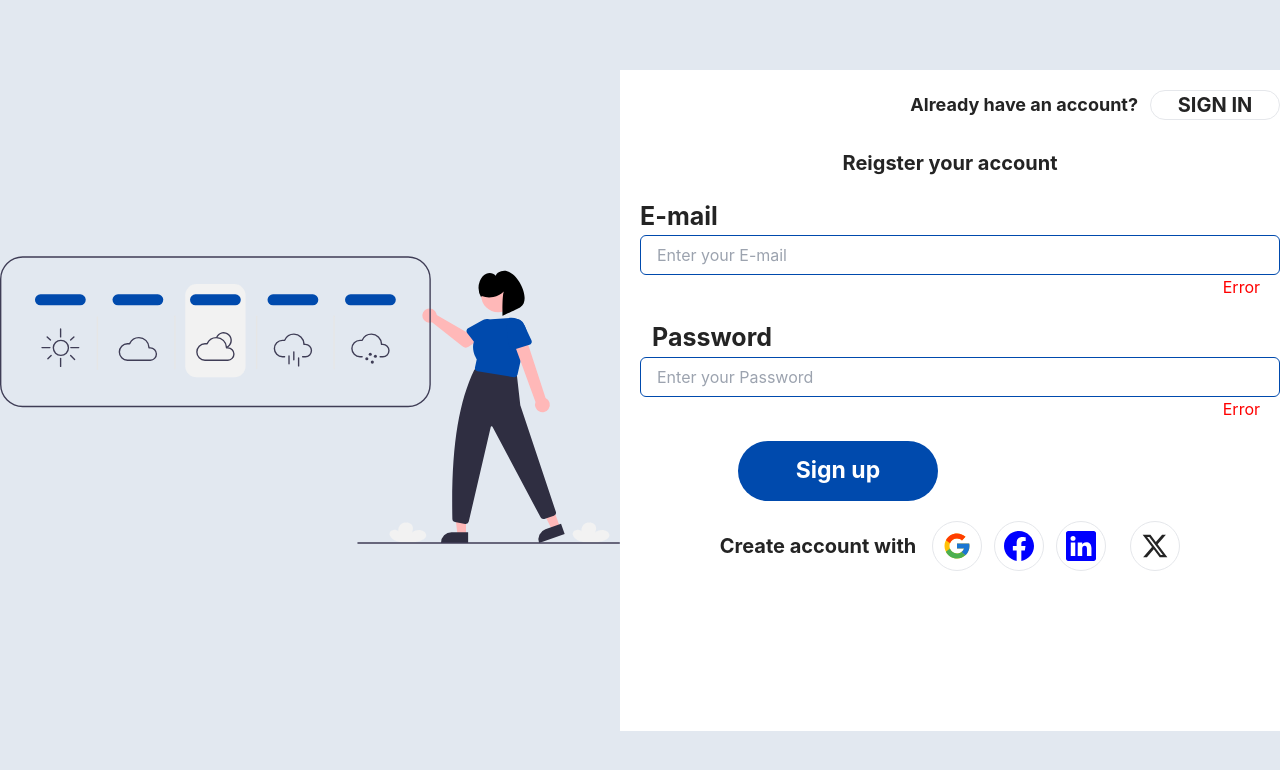
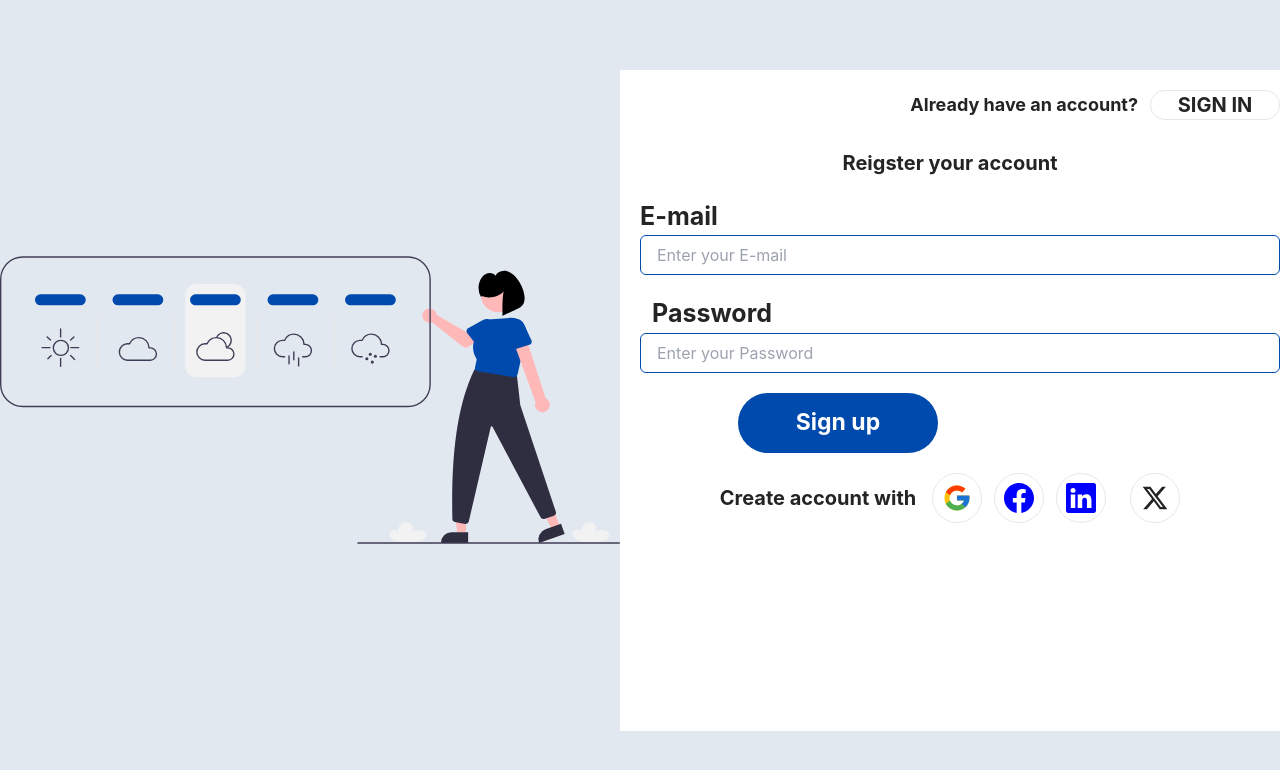
Before and after one commit to UchennaAustine/PLP-Hackathon-FE, a React (Vite) app: page /register in a window 1280 px wide. Shown: the top 770 px of the page. Built offline with nearby package versions, Linux system fonts and the light colour scheme.

Commit message:
onyedikachi

```diff
--- /dev/null
+++ b/src/declaration.d.ts
@@ -0,0 +1,3 @@
+/** @format */
+
+declare module "*";
--- a/src/pages/auth/Login.tsx
+++ b/src/pages/auth/Login.tsx
@@ -5,14 +5,31 @@ import { RiTwitterXFill } from "react-icons/ri";
 import { BsLinkedin } from "react-icons/bs";
 import imgs from "../../assets/undraw_weather_re_qsmd (1).svg";
 import { Link } from "react-router-dom";
+import { useForm } from "react-hook-form";
+import { yupResolver } from "@hookform/resolvers/yup";
+import * as yup from "yup";
 
 const Login = () => {
+  const Schema = yup.object({
+    email: yup.string().required().email(),
+    password: yup.string().required(),
+  });
+  const {
+    register,
+    handleSubmit,
+    formState: { errors },
+  } = useForm({
+    resolver: yupResolver(Schema),
+  });
+  const onSubmit = handleSubmit(async (data: any) => {
+    console.log(data);
+  });
   return (
     <div className="w-full h-[100vh] bg-slate-200 flex items-center justify-between">
       <div className="w-[699px] h-[661px]  flex items-center justify-center">
         <img src={imgs} alt="loading..." className="h-[300px]" />
       </div>
-      <div className="w-[665px] h-[661px] bg-white">
+      <div className="w-[665px] h-[661px] bg-white" onSubmit={onSubmit}>
         <div className="flex items-center justify-end mt-5">
           <span className="flex items-center justify-center text-[18px] font-bold">
             Don't have an account?
@@ -23,7 +40,7 @@ const Login = () => {
             </p>
           </Link>
         </div>
-        <div className="flex items-center justify-center flex-col mt-7">
+        <form className="flex items-center justify-center flex-col mt-7">
           <span className="text-[20px] font-bold">Welcome back Sign In</span>
           <div className="mt-5 pl-5">
             <span className="text-[25px] font-bold ">E-mail</span>
@@ -31,9 +48,11 @@ const Login = () => {
               type="text"
               placeholder="Enter your E-mail"
               className="outline-none w-[640px] h-[40px] bg-white border-[#004AAD] border pl-4 rounded-md"
+              required
+              {...register("email")}
             />
             <p className="flex items-center justify-end mr-5 text-[red]">
-              Error
+              {errors?.email?.message}
             </p>
           </div>
           <div className="mt-5 pl-5">
@@ -42,12 +61,17 @@ const Login = () => {
               type="text"
               placeholder="Enter your Password"
               className="outline-none w-[640px] h-[40px] bg-white border border-[#004AAD] rounded-md pl-4"
+              required
+              {...register("password")}
             />
             <p className="flex items-center justify-end mr-5 text-[red]">
-              Error
+              {errors?.password?.message}
             </p>
           </div>
-          <button className=" w-[200px] h-[60px] flex items-center justify-center bg-[#004AAD] rounded-full text-[23px] font-bold text-white mr-56 mt-5">
+          <button
+            className=" w-[200px] h-[60px] flex items-center justify-center bg-[#004AAD] rounded-full text-[23px] font-bold text-white mr-56 mt-5"
+            type="submit"
+          >
             Sign in
           </button>
           <div className="flex mt-5 items-center justify-center">
@@ -67,7 +91,7 @@ const Login = () => {
               <RiTwitterXFill size={30} />
             </p>
           </div>
-        </div>
+        </form>
       </div>
     </div>
   );
--- a/src/pages/auth/Register.tsx
+++ b/src/pages/auth/Register.tsx
@@ -6,14 +6,32 @@ import { RiTwitterXFill } from "react-icons/ri";
 import { BsLinkedin } from "react-icons/bs";
 import imgs from "../../assets/undraw_weather_re_qsmd (1).svg";
 import { Link } from "react-router-dom";
+import { useForm } from "react-hook-form";
+import { yupResolver } from "@hookform/resolvers/yup";
+import * as yup from "yup";
+const Register = () => {
+  const Schema = yup.object({
+    email: yup.string().required().email(),
+    password: yup.string().required(),
+  });
 
-const Register = () => {
+  const {
+    register,
+    handleSubmit,
+    formState: { errors },
+  } = useForm({
+    resolver: yupResolver(Schema),
+  });
+  const onSubmit = handleSubmit(async (data: any) => {
+    console.log(data);
+  });
+
   return (
     <div className="w-full h-[100vh] bg-slate-200 flex items-center justify-between">
       <div className="w-[699px] h-[661px]  flex items-center justify-center">
         <img src={imgs} alt="loading..." className="h-[300px]" />
       </div>
-      <div className="w-[665px] h-[661px] bg-white">
+      <div className="w-[665px] h-[661px] bg-white" onSubmit={onSubmit}>
         <div className="flex items-center justify-end mt-5">
           <span className="flex items-center justify-center text-[18px] font-bold">
             Already have an account?
@@ -24,7 +42,7 @@ const Register = () => {
             </p>
           </Link>
         </div>
-        <div className="flex items-center justify-center flex-col mt-7">
+        <form className="flex items-center justify-center flex-col mt-7">
           <span className="text-[20px] font-bold">Reigster your account</span>
           <div className="mt-5 pl-5">
             <span className="text-[25px] font-bold ">E-mail</span>
@@ -32,10 +50,12 @@ const Register = () => {
               type="text"
               placeholder="Enter your E-mail"
               className="outline-none w-[640px] h-[40px] bg-white border-[#004AAD] border pl-4 rounded-md"
+              required
+              {...register("email")}
             />
-            <p className="flex items-center justify-end mr-5 text-[red]">
-              Error
-            </p>
+            <span className="text-[red] flex items-center justify-end">
+              {errors?.email?.message}
+            </span>
           </div>
           <div className="mt-5 pl-5">
             <span className="text-[25px] font-bold pl-3">Password</span>
@@ -43,12 +63,17 @@ const Register = () => {
               type="text"
               placeholder="Enter your Password"
               className="outline-none w-[640px] h-[40px] bg-white border border-[#004AAD] rounded-md pl-4"
+              required
+              {...register("password")}
             />
-            <p className="flex items-center justify-end mr-5 text-[red]">
-              Error
-            </p>
+            <span className="text-[red] flex items-center justify-end">
+              {errors?.password?.message}
+            </span>
           </div>
-          <button className=" w-[200px] h-[60px] flex items-center justify-center bg-[#004AAD] rounded-full text-[23px] font-bold text-white mr-56 mt-5">
+          <button
+            className=" w-[200px] h-[60px] flex items-center justify-center bg-[#004AAD] rounded-full text-[23px] font-bold text-white mr-56 mt-5"
+            type="submit"
+          >
             Sign up
           </button>
           <div className="flex mt-5 items-center justify-center">
@@ -68,7 +93,7 @@ const Register = () => {
               <RiTwitterXFill size={30} />
             </p>
           </div>
-        </div>
+        </form>
       </div>
     </div>
   );
```
